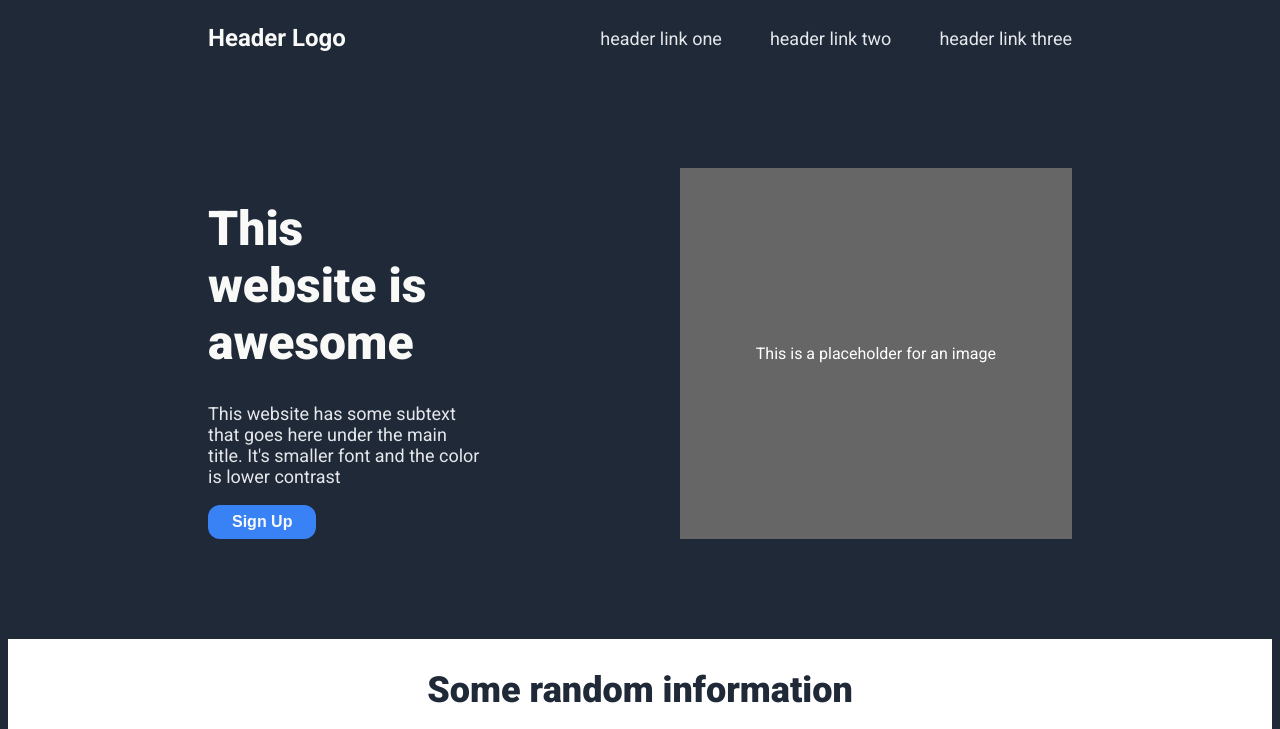
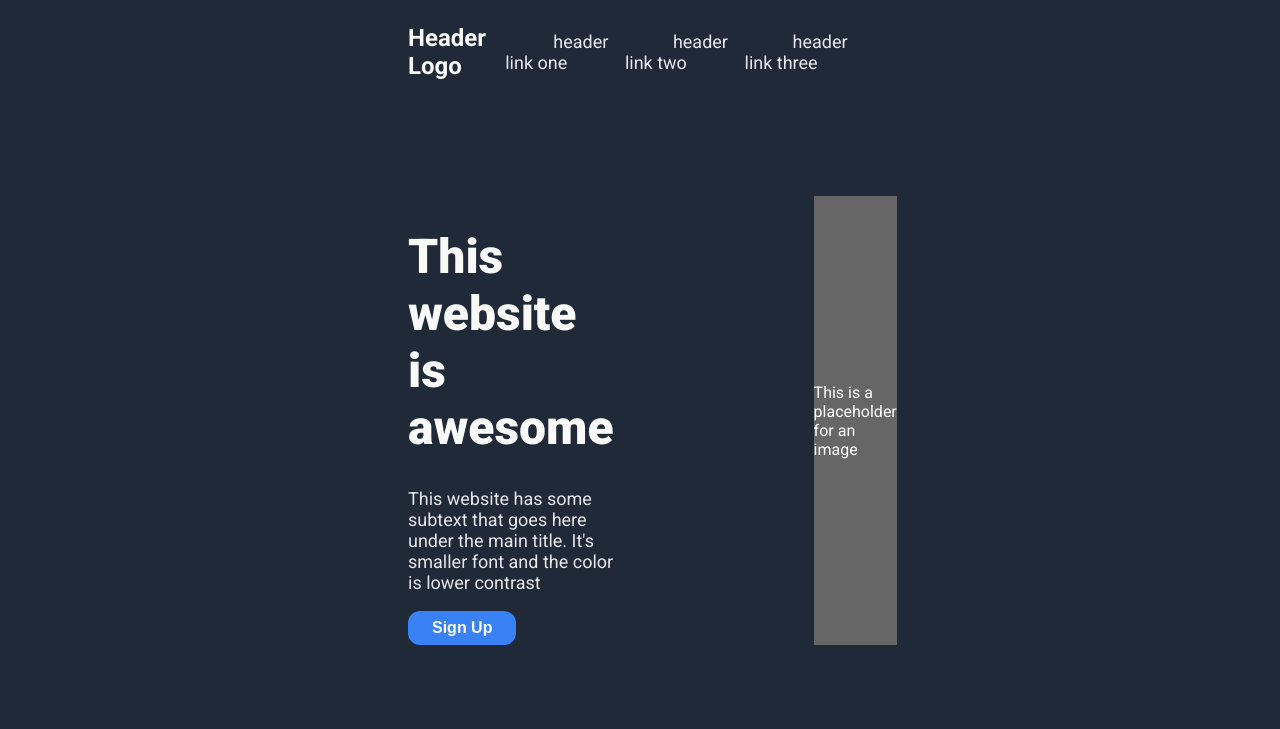
Before and after one commit to Luke-E-S/project1, a plain HTML site: page index.html in a window 1280 px wide. Shown: the top 729 px of the page. Drawn offline with Linux system fonts and the light colour scheme.

Commit message:
style: changed position of header and sub-header

```diff
--- a/style.css
+++ b/style.css
@@ -16,7 +16,7 @@ html {
 /* Header content */
 
 .header-container {
-    margin: 0 200px 0 200px;
+    margin: 0 400px;
     display: flex;
     justify-content: space-between;
 }
@@ -42,7 +42,7 @@ html {
 
 .subheader-container {
     display: flex;
-    margin: 100px 200px 0 200px;
+    margin: 100px 400px 0 400px;
     color: #ffffff;
 
     justify-content: space-between;
```
